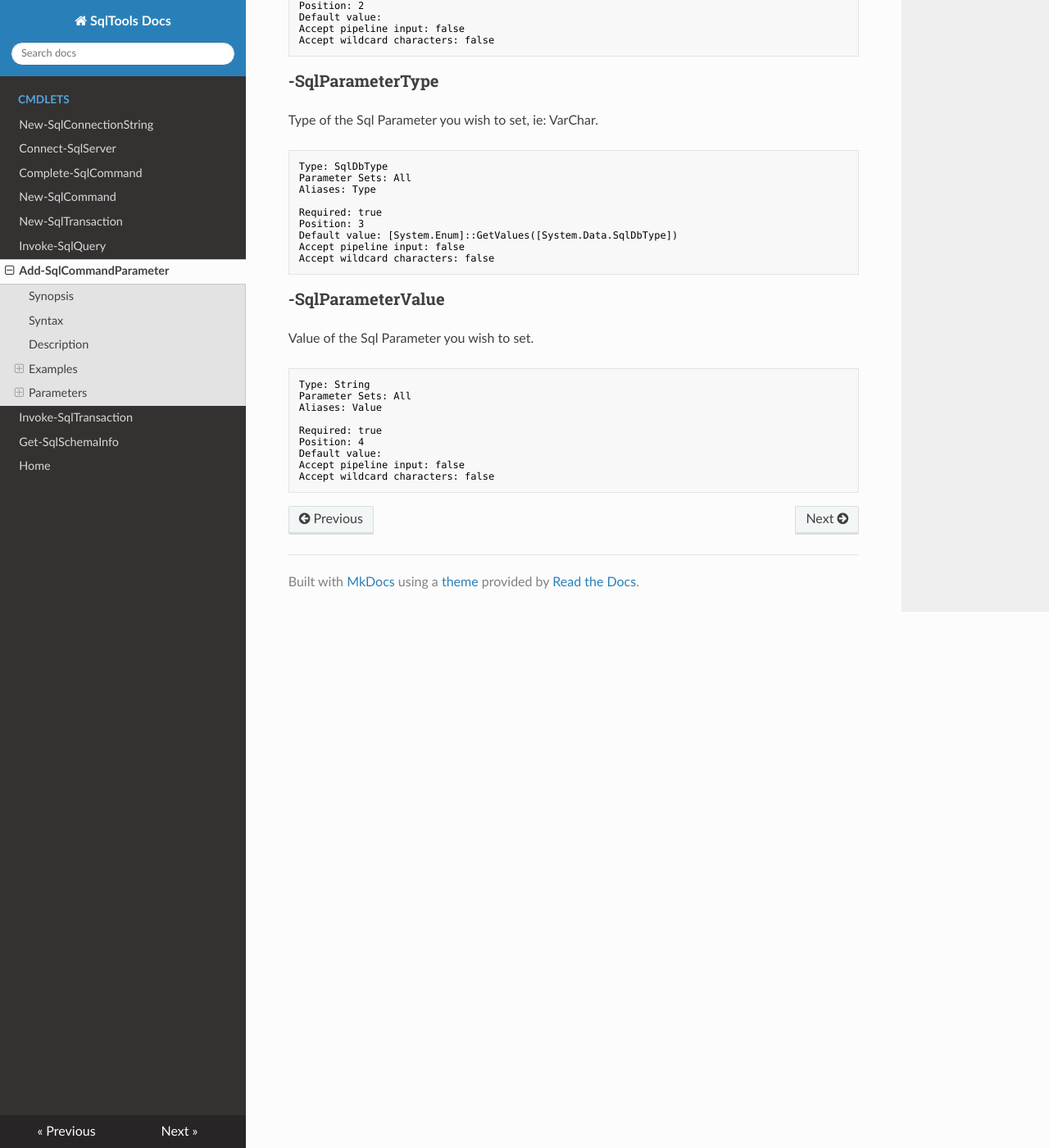
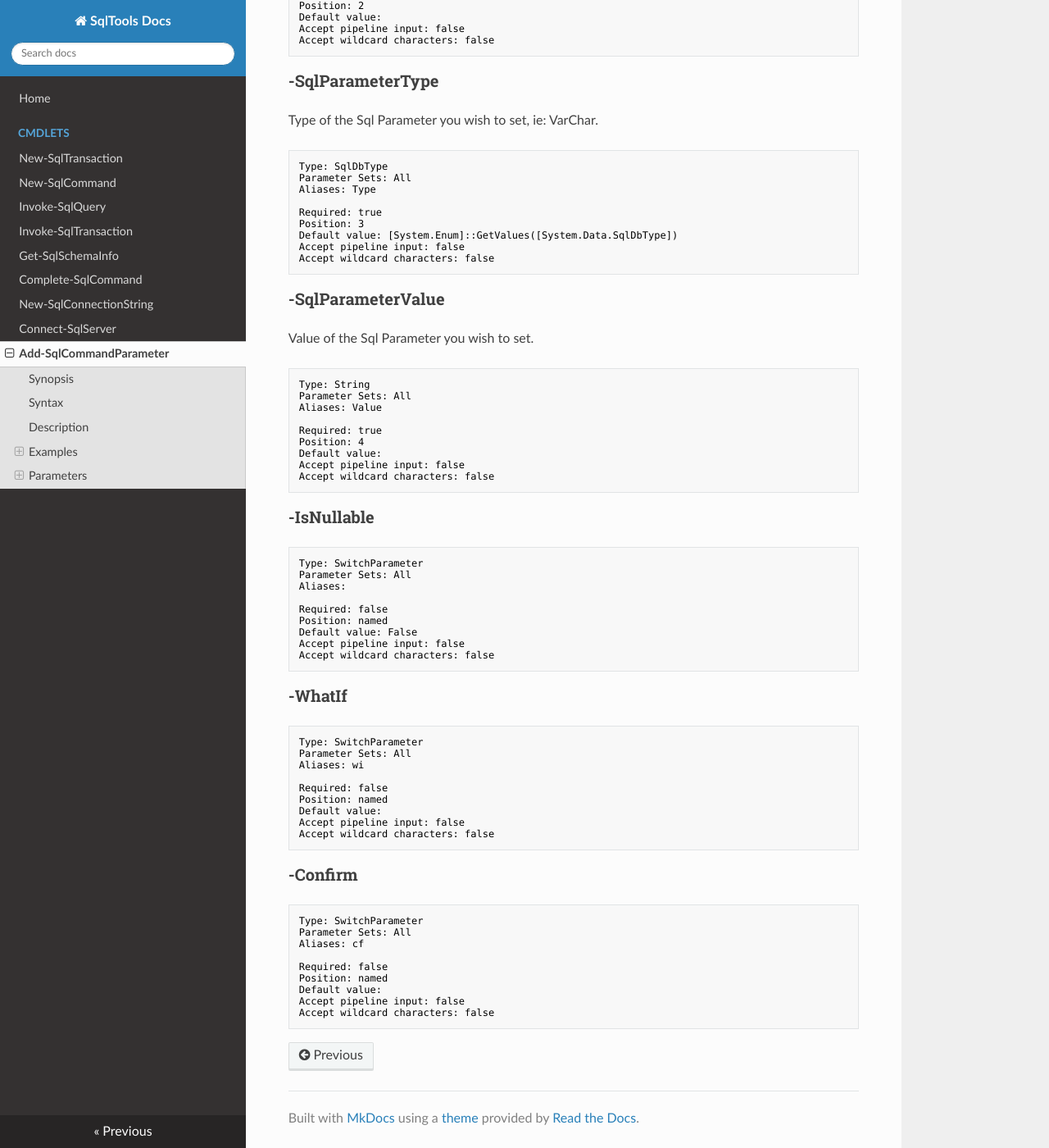
Before and after one commit to LockstepGroup/SqlTools, an MkDocs documentation site: the page built from docs/cmdlets/Add-SqlCommandParameter.md, in a window 1280 px wide and 1400 px high, scrolled down 1337 px. Shown: the whole window at 82% size. Built offline with MkDocs 1.6.1, drawn with Linux system fonts in a browser that asks for light colours; nearby versions of some CDN libraries; old or Windows-style settings are respelled for this version of MkDocs; some of the changed text lies outside the part shown.

Commit message:
bugfixes and error checking

````diff
--- a/docs/cmdlets/Add-SqlCommandParameter.md
+++ b/docs/cmdlets/Add-SqlCommandParameter.md
@@ -8,7 +8,7 @@ Adds a Paramaterized Value to an Sql Command.
 
 
 ```powershell
-Add-SqlCommandParameter [-SqlCommand] <SqlCommand> [-SqlParameterName] <String> [-SqlParameterType] [-SqlParameterValue] <String>
+Add-SqlCommandParameter [-SqlCommand] <SqlCommand> [-SqlParameterName] <String> [-SqlParameterType] [-SqlParameterValue] <String> [-IsNullable] [-WhatIf] [-Confirm]
 ```
 
 ## Description
@@ -102,3 +102,45 @@ Default value:
 Accept pipeline input: false
 Accept wildcard characters: false
 ```
+### -IsNullable
+
+
+```asciidoc
+Type: SwitchParameter
+Parameter Sets: All
+Aliases:
+
+Required: false
+Position: named
+Default value: False
+Accept pipeline input: false
+Accept wildcard characters: false
+```
+### -WhatIf
+
+
+```asciidoc
+Type: SwitchParameter
+Parameter Sets: All
+Aliases: wi
+
+Required: false
+Position: named
+Default value:
+Accept pipeline input: false
+Accept wildcard characters: false
+```
+### -Confirm
+
+
+```asciidoc
+Type: SwitchParameter
+Parameter Sets: All
+Aliases: cf
+
+Required: false
+Position: named
+Default value:
+Accept pipeline input: false
+Accept wildcard characters: false
+```
--- a/mkdocs.yml
+++ b/mkdocs.yml
@@ -1,14 +1,14 @@
 site_name: SqlTools Docs
 theme: readthedocs
 pages:
+  - Home: index.md
   - Cmdlets:
+    - New-SqlTransaction: cmdlets/New-SqlTransaction.md
+    - New-SqlCommand: cmdlets/New-SqlCommand.md
+    - Invoke-SqlQuery: cmdlets/Invoke-SqlQuery.md
+    - Invoke-SqlTransaction: cmdlets/Invoke-SqlTransaction.md
+    - Get-SqlSchemaInfo: cmdlets/Get-SqlSchemaInfo.md
+    - Complete-SqlCommand: cmdlets/Complete-SqlCommand.md
     - New-SqlConnectionString: cmdlets/New-SqlConnectionString.md
     - Connect-SqlServer: cmdlets/Connect-SqlServer.md
-    - Complete-SqlCommand: cmdlets/Complete-SqlCommand.md
-    - New-SqlCommand: cmdlets/New-SqlCommand.md
-    - New-SqlTransaction: cmdlets/New-SqlTransaction.md
-    - Invoke-SqlQuery: cmdlets/Invoke-SqlQuery.md
     - Add-SqlCommandParameter: cmdlets/Add-SqlCommandParameter.md
-    - Invoke-SqlTransaction: cmdlets/Invoke-SqlTransaction.md
-    - Get-SqlSchemaInfo: cmdlets/Get-SqlSchemaInfo.md
-  - Home: index.md
````
Also changed, not shown: docs/cmdlets/Connect-SqlServer.md (+17 -3 lines), docs/cmdlets/New-SqlConnectionString.md (+16 -2 lines), 3 other files.
